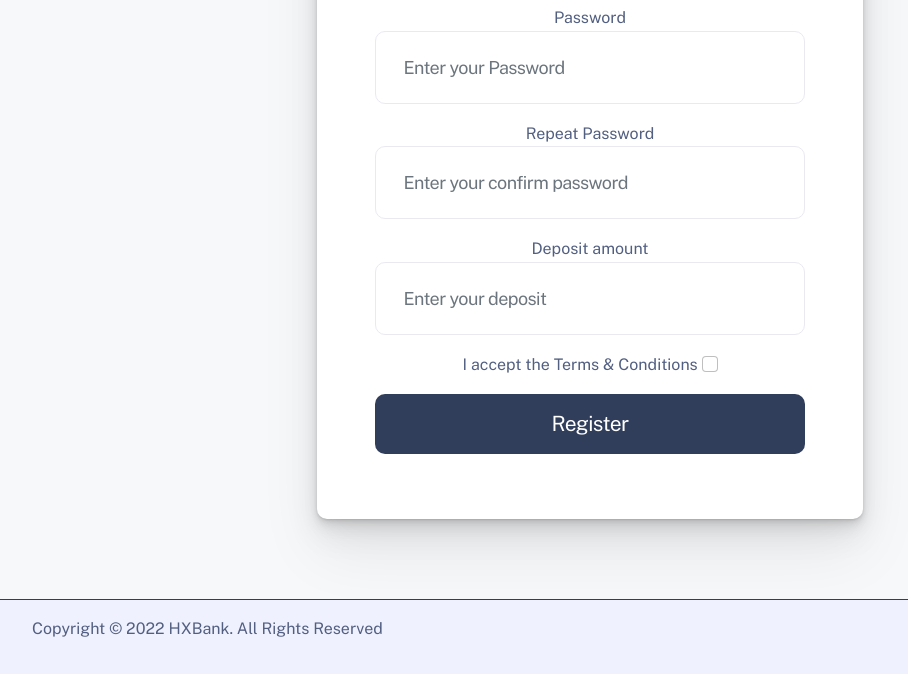
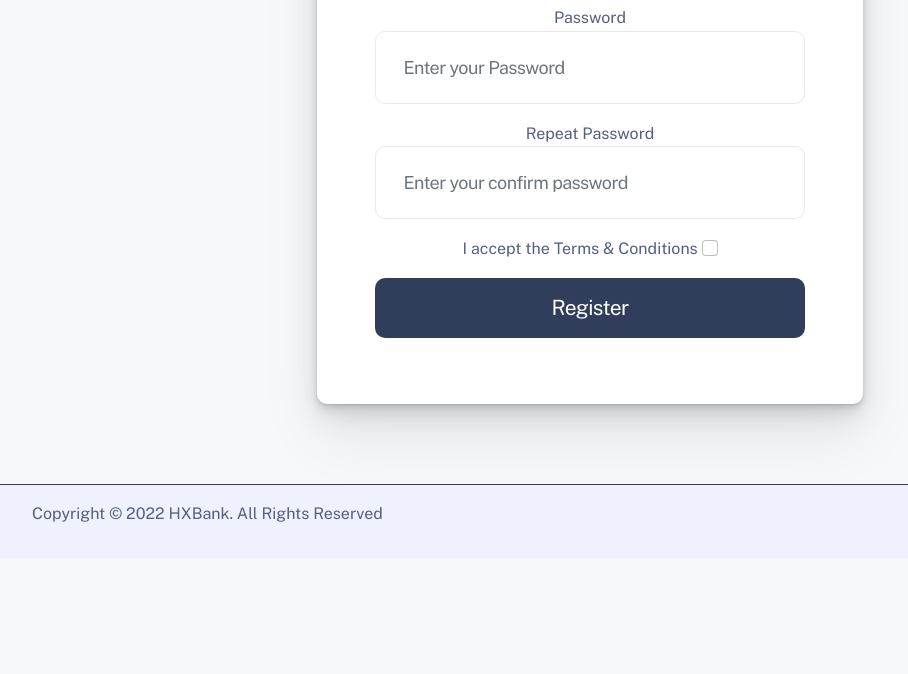
Before and after one commit to Jaspzx/ICT3203_HXBank, a Flask app: page /register in a window 1280 px wide. Shown: the part 845-1519 px from the top of the page, without its empty margins (50-958 px from the left). After the commit the page ends 1367 px from the top, so only its background shows below. Run offline with Flask 2, Linux system fonts and the light colour scheme.

Commit message:
Remove Deposit Field
Remove Deposit Field for now that causing OTP to fail

```diff
--- a/webportal/forms.py
+++ b/webportal/forms.py
@@ -15,7 +15,6 @@
                                                             message="Password complexity not met")])
     confirm_password = PasswordField("Repeat Password")
     email = StringField("Email", validators=[InputRequired(), Length(min=3, max=50), Email()])
-    deposit = StringField("Deposit amount", validators=[InputRequired(), Length(min=3, max=30)])
     accept_tos = BooleanField("I accept the Terms & Conditions", validators=[InputRequired()])
 
 
--- a/webportal/templates/register.html
+++ b/webportal/templates/register.html
@@ -106,19 +106,6 @@
                                 </ul>
                             {% endif %}
 
-                            <!-- Initial Deposit Field-->
-                            <p>
-                                {{ form.deposit.label }}
-                                {{ form.deposit(size=20, class="form-control", placeholder="Enter your deposit")}}
-                            </p>
-                            {% if form.deposit.errors %}
-                                <ul class="errors">
-                                    {% for error in form.deposit.errors %}
-                                        <li>{{ error }}</li>
-                                    {% endfor %}
-                                </ul>
-                            {% endif %}
-
                             <!-- Accept T&C Field-->
                             <p>
                                 {{ form.accept_tos.label }}
--- a/webportal/views.py
+++ b/webportal/views.py
@@ -38,9 +38,8 @@
         lastname = form.lastname.data
         address = form.address.data
         email = form.email.data
-        deposit = form.deposit.data
         password = flask_bcrypt.generate_password_hash(form.password.data)
-        createUser(username, firstname, lastname, address, email, password, deposit)
+        createUser(username, firstname, lastname, address, email, password)
         session['username'] = username
         return redirect(url_for("views.otp_setup"))
     return render_template('register.html', title="Register", form=form)
```
